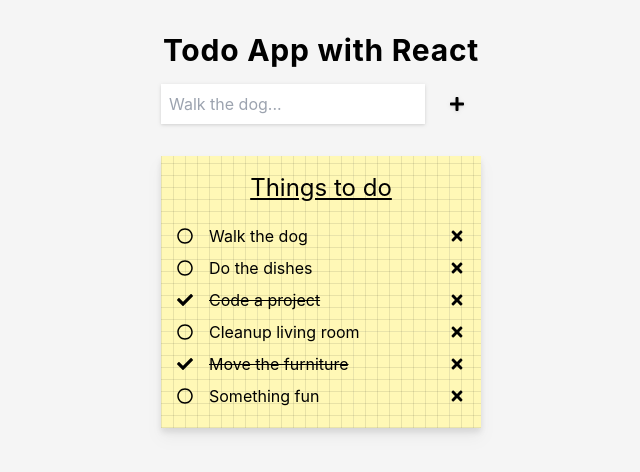
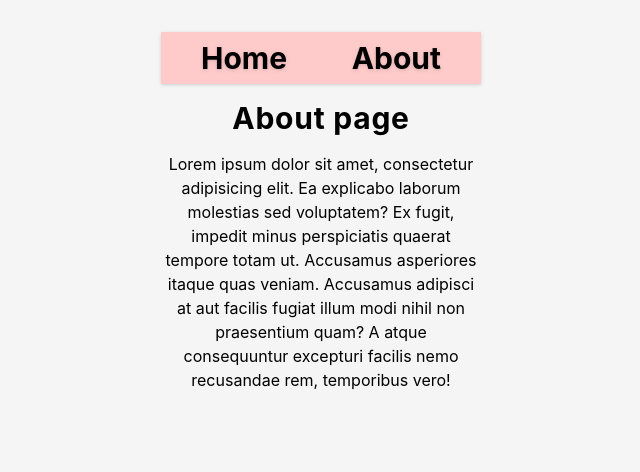
Before and after one commit to bjornnorgaard/todo, a React (Create React App) app in the folder react-typescript-tailwind/: page /about in a window 1280 px wide. Shown: the top 472 px of the page, without its empty margins (319-959 px from the left). Built offline with nearby package versions, Linux system fonts and the light colour scheme.

Commit message:
Basic router done

```diff
--- a/react-typescript-tailwind/package.json
+++ b/react-typescript-tailwind/package.json
@@ -13,6 +13,7 @@
     "react": "^18.2.0",
     "react-dom": "^18.2.0",
     "react-icons": "^4.6.0",
+    "react-router-dom": "^6.4.3",
     "react-scripts": "5.0.1",
     "typescript": "^4.9.3",
     "uuid": "^9.0.0",
--- a/react-typescript-tailwind/src/App.tsx
+++ b/react-typescript-tailwind/src/App.tsx
@@ -1,14 +1,39 @@
 import React from 'react';
+import { Link, Route, Routes } from "react-router-dom";
 import './App.css';
-import { Header } from "./components/Header";
-import { Input } from "./components/Input";
-import { TodoList } from "./components/TodoList";
+import { About } from "./pages/About";
+import { Home } from "./pages/Home";
+
+export const Navigation = () => {
+    const routes = [
+        {route: "/", label: "Home"},
+        {route: "/about", label: "About"},
+    ];
+
+    return (
+        <nav className="mb-4 w-full bg-red-200 p-2 drop-shadow">
+            <ul className="flex justify-between px-8 text-3xl font-bold">
+                {routes.map(r => (
+                    <li className="drop-shadow hover:text-blue-400 hover:underline">
+                        <Link
+                            key={r.route}
+                            to={r.route}>
+                            {r.label}
+                        </Link>
+                    </li>
+                ))}
+            </ul>
+        </nav>
+    );
+};
 
 export const App = () => (
-    <div className="flex max-w-xs m-auto mt-8 flex-col items-center gap-4">
-        <Header/>
-        <Input></Input>
-        <TodoList></TodoList>
+    <div className="m-auto mt-8 flex max-w-xs flex-col items-center">
+        <Navigation/>
+        <Routes>
+            <Route path="/" element={<Home/>}/>
+            <Route path="/about" element={<About/>}/>
+        </Routes>
     </div>
 );
 
--- a/react-typescript-tailwind/src/components/Header.tsx
+++ b/react-typescript-tailwind/src/components/Header.tsx
@@ -1,7 +1,5 @@
 import React from "react";
 
-export function Header() {
-    return (
-        <h1 className="w-full text-center text-3xl font-bold tracking-wide">Todo App with React</h1>
-    );
-}
+export const Header = (props: {title: string}) => (
+    <h1 className="w-full text-center text-3xl font-bold tracking-wide">{props.title}</h1>
+);
--- a/react-typescript-tailwind/src/components/Input.tsx
+++ b/react-typescript-tailwind/src/components/Input.tsx
@@ -2,7 +2,7 @@
 import { FaPlus } from "react-icons/fa";
 import { todoService } from "../state/todo/todo.service";
 
-export function Input() {
+export const Input = () => {
     const [desc, setDesc] = useState("");
 
     const onSubmit = (e: React.FormEvent<HTMLFormElement>) => {
@@ -24,4 +24,4 @@
             </button>
         </form>
     );
-}
+};
--- a/react-typescript-tailwind/src/components/TodoList.tsx
+++ b/react-typescript-tailwind/src/components/TodoList.tsx
@@ -3,7 +3,7 @@
 import { todoQuery } from "../state/todo/todo.query";
 import { todoService } from "../state/todo/todo.service";
 
-export function TodoList() {
+export const TodoList = () => {
     const todos = todoQuery.todos();
 
     return (
@@ -29,4 +29,4 @@
             )}
         </div>
     );
-}
+};
--- a/react-typescript-tailwind/src/index.tsx
+++ b/react-typescript-tailwind/src/index.tsx
@@ -1,5 +1,6 @@
 import React from 'react';
 import ReactDOM from 'react-dom/client';
+import { BrowserRouter } from "react-router-dom";
 import App from './App';
 import './index.css';
 
@@ -8,6 +9,8 @@
 );
 root.render(
     <React.StrictMode>
-        <App/>
+        <BrowserRouter>
+            <App/>
+        </BrowserRouter>
     </React.StrictMode>
 );
--- /dev/null
+++ b/react-typescript-tailwind/src/pages/About.tsx
@@ -0,0 +1,15 @@
+import React from "react";
+import { Header } from "../components/Header";
+
+export const About = () => (
+        <div className="flex flex-col gap-4">
+            <Header title="About page"></Header>
+            <p className="text-center">
+                Lorem ipsum dolor sit amet, consectetur adipisicing elit. Ea explicabo laborum molestias sed voluptatem? Ex
+                fugit, impedit minus perspiciatis quaerat tempore totam ut. Accusamus asperiores itaque quas veniam.
+                Accusamus adipisci at aut facilis fugiat illum modi nihil non praesentium quam? A atque consequuntur
+                excepturi facilis nemo recusandae rem, temporibus vero!
+            </p>
+        </div>
+    )
+;
--- /dev/null
+++ b/react-typescript-tailwind/src/pages/Home.tsx
@@ -0,0 +1,12 @@
+import React from "react";
+import { Header } from "../components/Header";
+import { Input } from "../components/Input";
+import { TodoList } from "../components/TodoList";
+
+export const Home = () => (
+    <div className="flex flex-col gap-4">
+        <Header title="Todo App with React"/>
+        <Input></Input>
+        <TodoList></TodoList>
+    </div>
+);
--- /dev/null
+++ b/react-typescript-tailwind/src/pages/TodoDetails.tsx
@@ -0,0 +1,6 @@
+import React from "react";
+import { Header } from "../components/Header";
+
+export const TodoDetails = () => (
+    <Header title="Todo details"></Header>
+);
```
Also changed, not shown: 1 other file (tests, documents, lock files or other folders).
